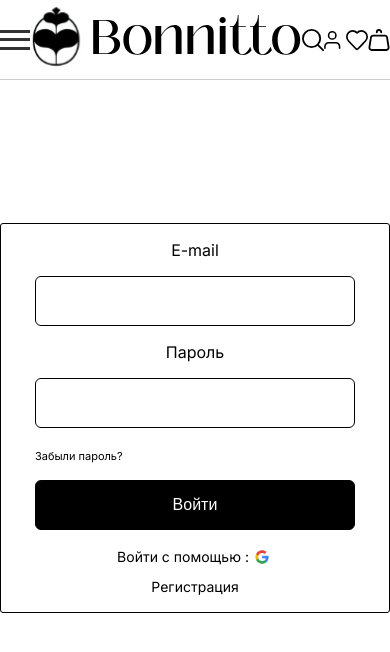
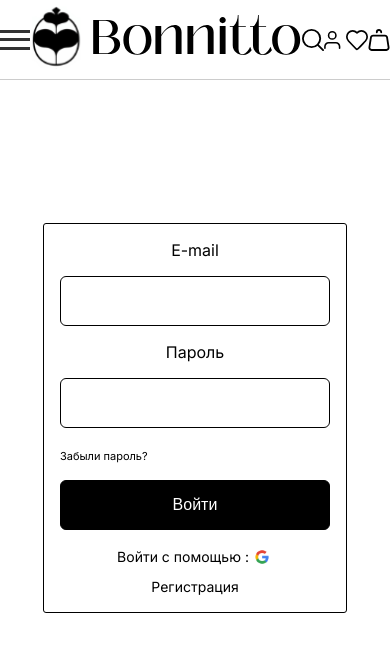
Before and after one commit to Baimanchick/bonnitto, a Next.js app: page /auth/login in a window 390 px wide. Shown: the top 652 px of the page. Built offline with nearby package versions, Linux system fonts and the light colour scheme.

Commit message:
[FEAT] completed layout of auth and also integration

```diff
--- a/src/app/auth/confirm/page.module.css
+++ b/src/app/auth/confirm/page.module.css
@@ -46,3 +46,22 @@
     background-color: #fff;
     color: #000;
 }
+
+@media screen and (max-width: 600px) {
+    .confirm_container{
+        width: auto;
+    }
+}
+
+@media screen and (max-width: 400px) {
+    .confirm_container{
+        width: auto;
+    }
+    .input{
+        width: 270px;
+    }
+
+    .button{
+        width: 270px;
+    }
+}
--- a/src/app/auth/login/page.module.css
+++ b/src/app/auth/login/page.module.css
@@ -36,12 +36,6 @@
     font-size: 16px;
     text-align: center;
     color: #000;
-}
-
-.main_title{
-    font-weight: 400;
-    margin-bottom: 12px;
-    text-align: center;
 }
 
 .input {
@@ -109,3 +103,22 @@
     font-size: 14px;
     cursor: pointer;
 }
+
+@media screen and (max-width: 600px) {
+    .login_container{
+        width: auto;
+    }
+}
+
+@media screen and (max-width: 400px) {
+    .login_container{
+        width: auto;
+    }
+    .input{
+        width: 270px;
+    }
+
+    .button{
+        width: 270px;
+    }
+}
--- a/src/app/auth/login/page.tsx
+++ b/src/app/auth/login/page.tsx
@@ -38,7 +38,6 @@ export default function Login() {
     <div className={cls.page}>
       <main className={cls.main}>
         <div className={cls.login_container}>
-          {/* <h1 className={cls.main_title}>Рады видеть вас снова!</h1> */}
           <form className={cls.form} onSubmit={handleSubmit}>
             <label className={cls.label}>E-mail</label>
             <input className={cls.input} value={email} onChange={(e) => setEmail(e.target.value)} type="text" />
--- a/src/app/auth/register/page.module.css
+++ b/src/app/auth/register/page.module.css
@@ -26,6 +26,7 @@
 .form {
     display: flex;
     flex-direction: column;
+    align-items: center;
     gap: 16px;
     width: 100%;
     max-width: 320px;
@@ -36,12 +37,6 @@
     font-size: 16px;
     text-align: center;
     color: #000;
-}
-
-.main_title{
-    font-weight: 400;
-    margin-bottom: 12px;
-    text-align: center;
 }
 
 .input {
@@ -100,3 +95,22 @@
     color: #000;
     cursor: pointer;
 }
+
+@media screen and (max-width: 600px) {
+    .register_container{
+        width: auto;
+    }
+}
+
+@media screen and (max-width: 400px) {
+    .register_container{
+        width: auto;
+    }
+    .input{
+        width: 270px;
+    }
+
+    .button{
+        width: 270px;
+    }
+}
--- a/src/app/auth/register/page.tsx
+++ b/src/app/auth/register/page.tsx
@@ -36,7 +36,6 @@ export default function Register() {
     <div className={cls.page}>
       <main className={cls.main}>
         <div className={cls.register_container}>
-          {/* <h1 className={cls.main_title}>Создайте аккаунт и откройте мир моды!</h1> */}
           <form className={cls.form} onSubmit={handleSubmit}>
             <label className={cls.label}>E-mail</label>
             <input className={cls.input} type="text" value={email} onChange={(e) => setEmail(e.target.value)} />
--- a/src/app/auth/reset-password/page.module.css
+++ b/src/app/auth/reset-password/page.module.css
@@ -26,6 +26,7 @@
 .form {
     display: flex;
     flex-direction: column;
+    align-items: center;
     gap: 16px;
     width: 100%;
     max-width: 320px;
@@ -70,3 +71,22 @@
     background-color: #fff;
     color: #000;
 }
+
+@media screen and (max-width: 600px) {
+    .resetPassword_container{
+        width: auto;
+    }
+}
+
+@media screen and (max-width: 400px) {
+    .resetPassword_container{
+        width: auto;
+    }
+    .input{
+        width: 270px;
+    }
+
+    .button{
+        width: 270px;
+    }
+}
```
